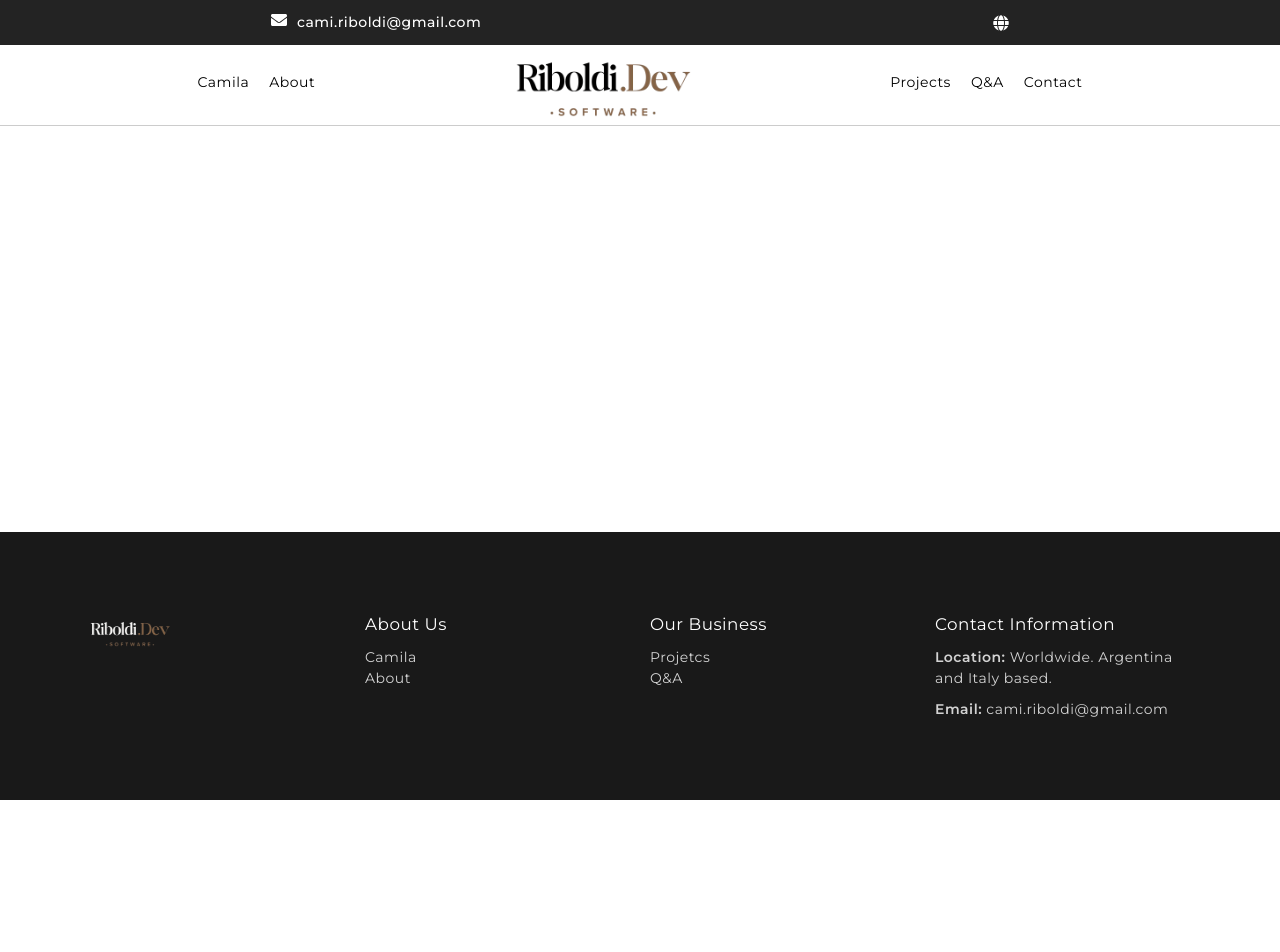
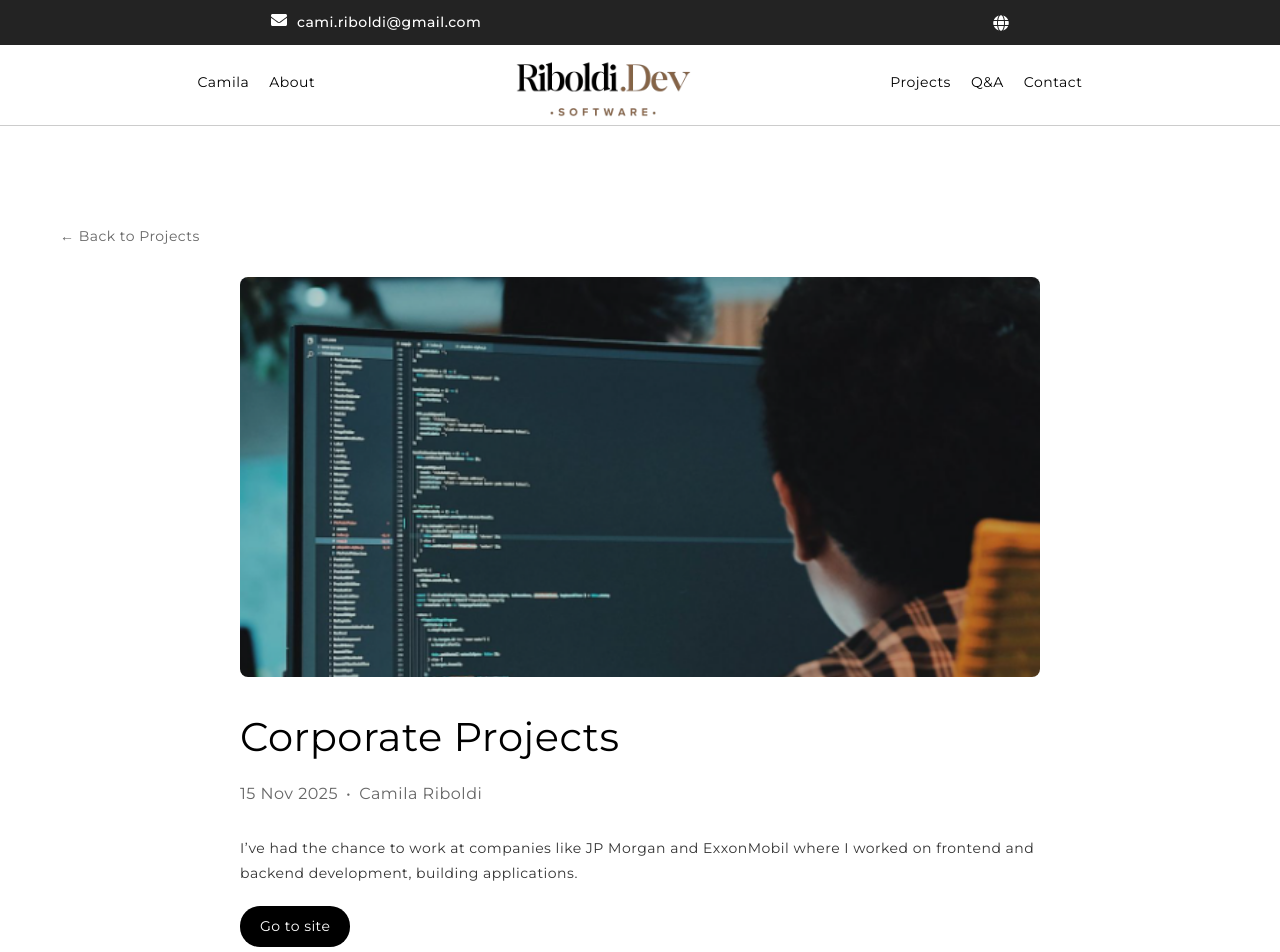
Before and after one commit to riboldicamila/01productwebsite, a React (Vite) app: page /project/corporate-projects in a window 1280 px wide. Shown: the top 952 px of the page. Before the commit the page ends 800 px from the top, so only its background shows below. Built offline with nearby package versions, Linux system fonts and the light colour scheme.

Commit message:
refactor updates

```diff
--- a/src/App.jsx
+++ b/src/App.jsx
@@ -23,7 +23,7 @@ function App() {
             <Route path="/about" element={<AboutUs />} />
             <Route path="/contact" element={<Contact />} />
             <Route path="/technologies" element={<CollectionPage />} />
-            <Route path="/blog/:slug" element={<CreationsDetails />} />
+            <Route path="/project/:slug" element={<CreationsDetails />} />
             <Route path="/qa" element={<WebsiteSearch />} />
 
           </Routes>
--- a/src/Components/Button.css
+++ b/src/Components/Button.css
@@ -10,3 +10,7 @@
 
   .subscribe-button:hover {
     background-color: var( --color-darker-grey); }
+
+.go-margin{
+  margin-top: 20px;
+}
--- a/src/Components/CreationsCarousel/CreationsDetails.jsx
+++ b/src/Components/CreationsCarousel/CreationsDetails.jsx
@@ -1,7 +1,7 @@
 import React from 'react';
 import { useParams, Link } from 'react-router-dom';
 
-import { blogs } from '../../HomeData.js';
+import { projects } from '../../HomeData.js';
 import GenericButton from '../Button.jsx';
 
 import './CreationsStyles.css';
@@ -9,9 +9,9 @@ import './CreationsStyles.css';
 const CreationsDetails = () => {
   const { slug } = useParams();
 
-  const blog = blogs.find((b) => b.slug === slug);
+  const project = projects.find((b) => b.slug === slug);
 
-  if (!blog) {
+  if (!project) {
     return (
       <div className="container">
         <Link to="/" className="back-link">← Back to Projects</Link>
@@ -24,24 +24,24 @@ const CreationsDetails = () => {
     <div className="creations-container">
       <Link to="/projects" className="back-link">← Back to Projects</Link>
 
-      <article className="blog-detail">
+      <article className="project-detail">
         <div className="detail-image">
-          <img src={blog.image} alt={blog.title} />
+          <img src={project.image} alt={project.title} />
         </div>
 
-        <h1>{blog.title}</h1>
+        <h1>{project.title}</h1>
 
         <div className="detail-meta">
-          <span>{blog.date}</span>
+          <span>{project.date}</span>
           <span className="separator">•</span>
-          <span>{blog.author}</span>
+          <span>{project.author}</span>
         </div>
 
         <div className="detail-content">
-          <p>{blog.subtitle}</p>
+          <p>{project.subtitle}</p>
         </div>
 
-        <GenericButton text = 'Go to site' to = {blog.url}/>
+        <GenericButton text = 'Go to site' to = {project.url} className="go-margin"/>
       </article>
     </div>
   );
--- a/src/Components/CreationsCarousel/CreationsGrid.jsx
+++ b/src/Components/CreationsCarousel/CreationsGrid.jsx
@@ -1,6 +1,6 @@
 import React, { useParams } from "react";
 import { Link } from "react-router-dom";
-import { blogs } from "../../HomeData.js";
+import { projects } from "../../HomeData.js";
 
 import "./CreationsStyles.css";
 
@@ -12,24 +12,24 @@ const CreationsGrid = () => {
           <h1>Projects</h1>
         </div>
 
-        <div className="blog-grid">
-          {blogs.map((blog) => (
-            <article key={blog.id} className="blog-card">
-              <Link to={`/blog/${blog.slug}`} className="blog-link">
-                <div className="blog-image">
-                  <img src={blog.image} alt={blog.title} />
+        <div className="project-grid">
+          {projects.map((project) => (
+            <article key={project.id} className="project-card">
+              <Link to={`/project/${project.slug}`} className="project-link">
+                <div className="project-image">
+                  <img src={project.image} alt={project.title} />
                 </div>
 
-                <div className="blog-content">
-                  <h2>{blog.title}</h2>
+                <div className="project-content">
+                  <h2>{project.title}</h2>
 
-                  <div className="blog-meta">
-                    <span>{blog.date}</span>
+                  <div className="project-meta">
+                    <span>{project.date}</span>
                     <span className="separator">•</span>
-                    <span>{blog.author}</span>
+                    <span>{project.author}</span>
                   </div>
 
-                  <p className="blog-subtitle">{blog.subtitle}</p>
+                  <p className="project-subtitle">{project.subtitle}</p>
 
                   <span className="read-more">READ MORE</span>
                 </div>
--- a/src/Components/CreationsCarousel/CreationsStyles.css
+++ b/src/Components/CreationsCarousel/CreationsStyles.css
@@ -1,7 +1,6 @@
 .creations{
   background-color: var(--color-light-grey-background);
 }
-
 
 .creations-container {
     max-width: 1200px;
@@ -29,51 +28,51 @@
       color: var( --color-darker-grey);
     }
 
-    .blog-grid {
+    .project-grid {
       display: grid;
       grid-template-columns: repeat(auto-fill, minmax(300px, 1fr));
       gap: 30px;
     }
 
-    .blog-card {
+    .project-card {
       border: 1px solid #eee;
       border-radius: 8px;
       overflow: hidden;
       transition: box-shadow 0.3s ease;
     }
 
-    .blog-card:hover {
+    .project-card:hover {
       box-shadow: 0 4px 10px rgba(0, 0, 0, 0.1);
     }
 
-    .blog-link {
+    .project-link {
       text-decoration: none;
       color: inherit;
     }
 
-    .blog-image {
+    .project-image {
       width: 100%;
       height: 200px;
       overflow: hidden;
     }
 
-    .blog-image img {
+    .project-image img {
       width: 100%;
       height: 100%;
       object-fit: cover;
     }
 
-    .blog-content {
+    .project-content {
       padding: 20px;
     }
 
-    .blog-content h2 {
+    .project-content h2 {
       font-size: 1.25rem;
       margin-bottom: 10px;
       font-weight: 600;
     }
 
-    .blog-meta {
+    .project-meta {
       font-size: 0.875rem;
       color: var(--color-dark-grey);
       margin-bottom: 10px;
@@ -83,7 +82,7 @@
       margin: 0 8px;
     }
 
-    .blog-subtitle {
+    .project-subtitle {
       color: #444;
       margin-bottom: 15px;
       line-height: 1.5;
@@ -98,7 +97,7 @@
       color: #0052a3;
     }
 
-    /* Blog Detail Styles */
+    /* project Detail Styles */
     .back-link {
       display: inline-block;
       color: var(--color-dark-grey);
@@ -110,7 +109,7 @@
       color: var( --color-darker-grey);
     }
 
-    .blog-detail {
+    .project-detail {
       max-width: 800px;
       margin: 0 auto;
     }
@@ -129,7 +128,7 @@
       object-fit: cover;
     }
 
-    .blog-detail h1 {
+    .project-detail h1 {
       font-size: 2.5rem;
       margin-bottom: 15px;
     }
@@ -145,8 +144,10 @@
       color: var( --color-darker-grey);
     }
 
+  }
+
   @media (max-width: 768px) {
-      .blog-grid {
+    .project-grid {
       grid-template-columns: 1fr;
     }
 
@@ -158,7 +159,7 @@
       font-size: 2rem;
     }
 
-      .blog-detail h1 {
+    .project-detail h1 {
       font-size: 2rem;
     }
 
@@ -166,4 +167,3 @@
       height: 300px;
     }
   }
-  }
--- a/src/HomeData.js
+++ b/src/HomeData.js
@@ -1,9 +1,4 @@
 import portfolio01 from "./Components/Images/portfolio01.png"
-import portfolio02 from "./Components/Images/portfolio02.png"
-import portfolio03 from "./Components/Images/portfolio03.png"
-import portfolio04 from "./Components/Images/portfolio04.png"
-import portfolio05 from "./Components/Images/portfolio05.png"
-
 
 export const mockData = {
   title: "Let's Build!",
@@ -31,9 +26,7 @@ export const mockData = {
   ],
 };
 
-
-
-export const blogs = [
+export const projects = [
   {
     id: 1,
     title: "Pampa Bakery Website",
```
Lines whose indentation alone changed are shown as unchanged.
